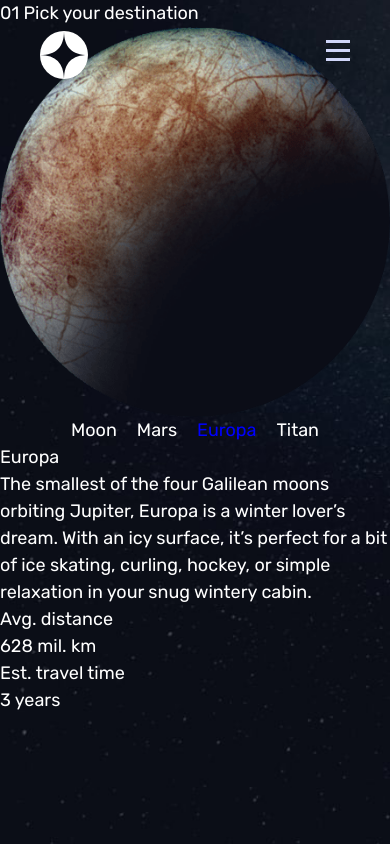
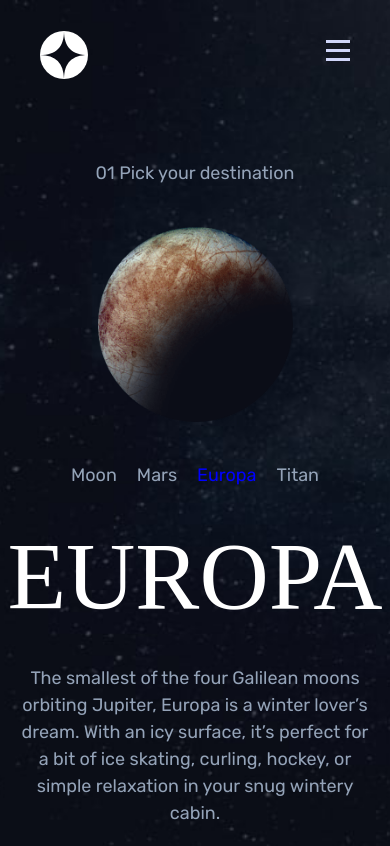
Before and after one commit to alexander-hergert/space-tourism-website, a React (Vite) app: page /destination/europa in a window 390 px wide. Shown: the top 846 px of the page. Built offline with nearby package versions, Linux system fonts and the light colour scheme; a web font is replaced by a local one.

Commit message:
Add mobile design styles to destination page.

```diff
--- a/src/components/Destination/DestinationNavbar.jsx
+++ b/src/components/Destination/DestinationNavbar.jsx
@@ -3,7 +3,7 @@ import { NavLink } from "react-router-dom";
 
 const DestinationNavbar = () => {
   return (
-    <div>
+    <div className="mt-10">
       <ul className="flex justify-center gap-5">
         <li>
           <NavLink
--- a/src/pages/Destination/DestinationInnerPage.jsx
+++ b/src/pages/Destination/DestinationInnerPage.jsx
@@ -17,21 +17,23 @@ const DestinationInnerPage = () => {
 
     return (
       <>
-        <div>
-          <img src={facts?.image} alt={facts?.name} />
+        <div className="m-auto w-[50vw] max-w-[30rem] mt-10">
+          <img className="w-full" src={facts?.image} alt={facts?.name} />
         </div>
-        <div>
+        <div className="mt-10 text-slate-400">
           <DestinationNavbar />
-          <h3>{facts?.name}</h3>
-          <p>{facts?.description}</p>
-          <div>
+          <h3 className="font text-8xl text-center mt-10 text-white uppercase">
+            {facts?.name}
+          </h3>
+          <p className="mt-10 text-center px-5">{facts?.description}</p>
+          <div className="text-center uppercase mt-10 py-10">
             <div>
               <h4> Avg. distance</h4>
-              <p>{facts?.distance}</p>
+              <p className="text-white text-4xl">{facts?.distance}</p>
             </div>
-            <div>
+            <div className="my-10">
               <h4>Est. travel time</h4>
-              <p>{facts?.travel}</p>
+              <p className="text-white text-4xl">{facts?.travel}</p>
             </div>
           </div>
         </div>
--- a/src/pages/Destination/DestinationPage.jsx
+++ b/src/pages/Destination/DestinationPage.jsx
@@ -6,6 +6,7 @@ import { useParams } from "react-router";
 
 const Style = styled.main`
   min-height: 100vh;
+  padding-top: 10rem;
   background: url("/images/destination/background-destination-mobile.jpg")
     center / cover no-repeat;
   @media screen and (min-width: 768px) {
@@ -30,7 +31,9 @@ const DestinationPage = () => {
 
   return (
     <Style>
-      <h2>01 Pick your destination</h2>
+      <h2 className="m-auto text-center text-slate-400">
+        01 Pick your destination
+      </h2>
       <DestinationInnerPage />
     </Style>
   );
--- a/src/pages/HomePage.jsx
+++ b/src/pages/HomePage.jsx
@@ -21,7 +21,7 @@ const HomePage = () => {
   return (
     <Style className="lg:flex justify-around items-center">
       <div
-        className="max-w-[30rem] m-auto mt-10 text-slate-400
+        className="max-w-[30rem] px-5 m-auto mt-10 text-slate-400
       lg:m-0"
       >
         <h1 className="m-auto text-center uppercase font-light lg:text-left">
```
Also changed, not shown: 1 other file (tests, documents, lock files or other folders).
